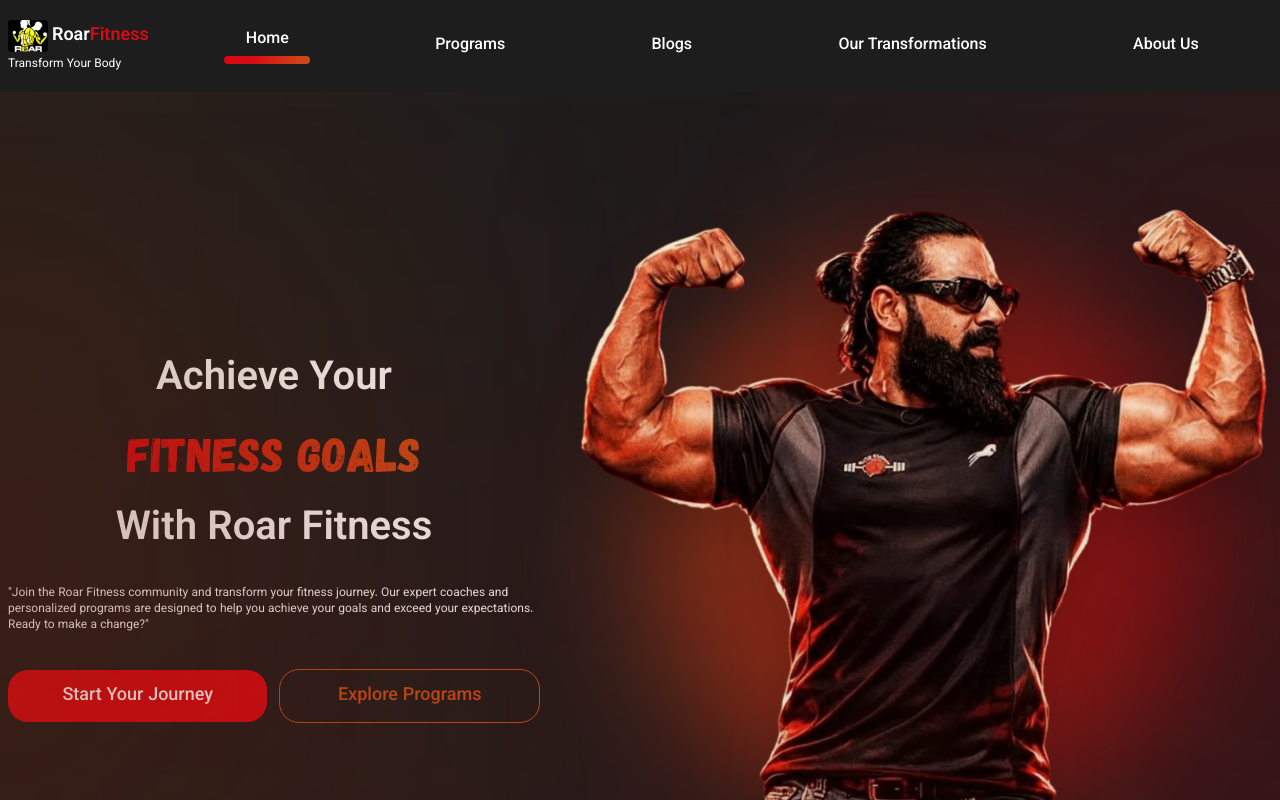
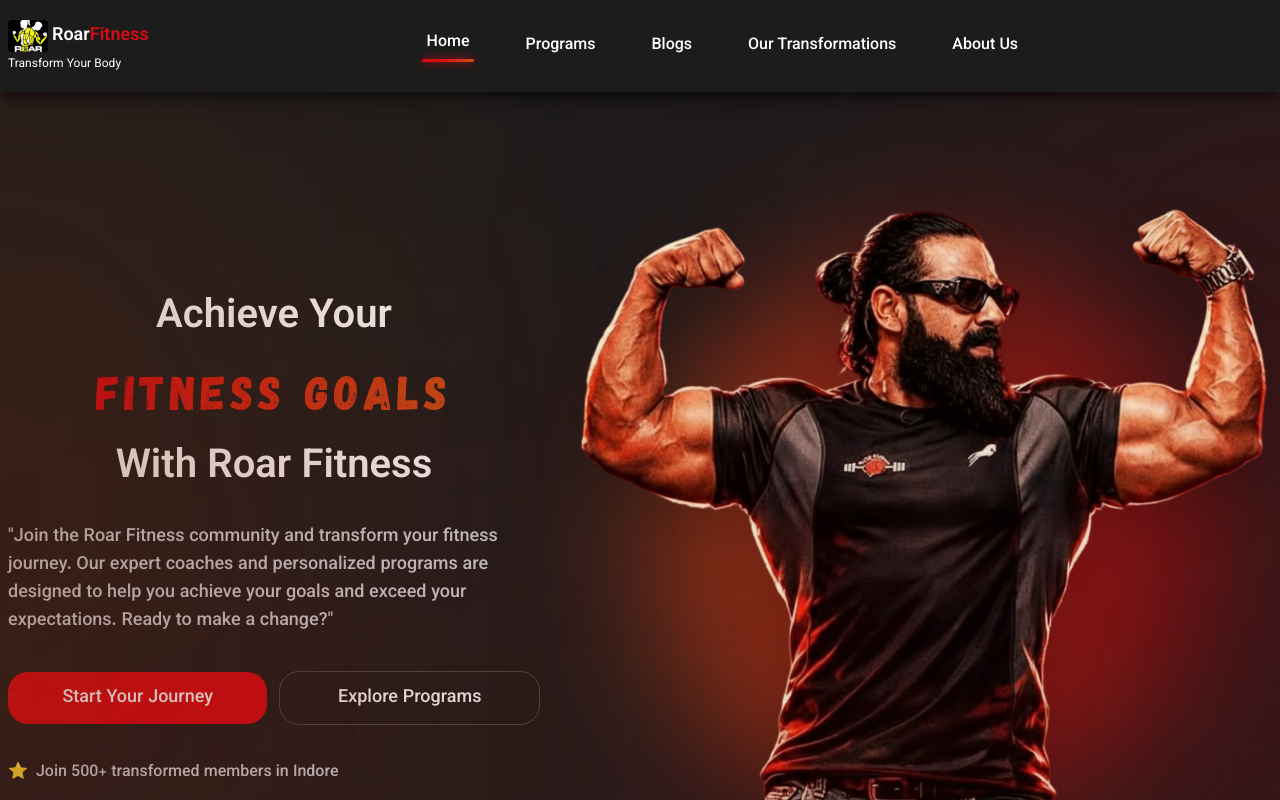
Before and after one commit to arya-5990/RoarFitnessIndore, a React (Vite) app: page / in a window 1280 px wide. Shown: the top 800 px of the page. Built offline with nearby package versions, Linux system fonts and the light colour scheme; no server answers; the database is empty.

Commit message:
feat: Implement core homepage UI components including Hero, HeroCta, Home, and Header.

```diff
--- a/src/components/Header.jsx
+++ b/src/components/Header.jsx
@@ -49,7 +49,7 @@
     <motion.header
       variants={headerVar}
       animate={hidden ? "hidden" : "visible"}
-      className="sticky top-0 z-50 bg-grey py-4 lg:py-5"
+      className="sticky top-0 z-50 bg-grey/95 py-4 backdrop-blur-sm shadow-lg shadow-black/50 lg:py-5"
     >
       <div className="container flex justify-between">
         <div className="mr-6 flex items-center gap-3 max-lg:flex-1 xl:gap-6">
@@ -58,7 +58,7 @@
           </Link>
 
         </div>
-        <nav className="hidden flex-1 items-center justify-around lg:flex">
+        <nav className="hidden flex-1 items-center justify-center gap-10 xl:gap-14 lg:flex">
           {navLinks.map((link) => (
             <Link
               key={link.id}
@@ -70,7 +70,7 @@
                   {link.title}
                 </div>
                 {link.url === pathname && (
-                  <div className="h-2 w-[200%] rounded-full bg-primary bg-gradient-to-r from-primary from-30% to-secondary" />
+                  <div className="h-[3px] w-[120%] rounded-full bg-primary bg-gradient-to-r from-primary from-30% to-secondary shadow-[0_0_8px_theme('colors.primary')]" />
                 )}
               </div>
             </Link>
--- a/src/components/Hero.jsx
+++ b/src/components/Hero.jsx
@@ -25,7 +25,7 @@
                 Achieve Your
               </div>
               <div className="font-gagalin text-2xl sm:text-3xl lg:text-4xl xl:text-5xl">
-                <span className="bg-gradient-to-r from-primary to-secondary bg-clip-text text-transparent">
+                <span className="bg-gradient-to-r from-primary to-secondary bg-clip-text tracking-widest text-transparent">
                   Fitness Goals
                 </span>
               </div>
@@ -47,7 +47,7 @@
             <img
               src={heroImg}
               alt="Bodybuilder posing"
-              className="h-auto w-full max-w-[400px] object-contain drop-shadow-2xl sm:max-w-[500px] lg:max-w-[600px] xl:max-w-[700px]"
+              className="h-auto w-full max-w-[400px] drop-shadow-2xl sm:max-w-[500px] lg:max-w-[600px] xl:max-w-[700px] object-contain"
             />
           </motion.div>
         </div>
--- a/src/components/HeroCta.jsx
+++ b/src/components/HeroCta.jsx
@@ -8,19 +8,23 @@
       animate="visible"
       className="space-y-4 max-lg:col-span-2 lg:row-start-2 lg:space-y-6 xl:space-y-9"
     >
-      <div className="xl:test-sm text-xs">
+      <div className="text-base font-medium leading-relaxed text-gray-300 xl:text-lg">
         "Join the Roar Fitness community and transform your fitness journey. Our
         expert coaches and personalized programs are designed to help you
         achieve your goals and exceed your expectations. Ready to make a
         change?"
       </div>
       <div className="flex items-center justify-between gap-3">
-        <button className="w-full rounded-xl bg-primary py-3 text-sm font-light lg:rounded-2xl lg:text-base lg:font-medium xl:rounded-[20px] xl:text-lg">
+        <button className="w-full rounded-xl bg-primary py-3 text-sm font-light transition-all duration-300 hover:bg-primaryVar1 hover:shadow-[0_0_15px_theme('colors.primary')] lg:rounded-2xl lg:text-base lg:font-medium xl:rounded-[20px] xl:text-lg">
           Start Your Journey
         </button>
-        <button className="w-full rounded-xl border border-secondary bg-transparent py-3 text-sm font-light text-secondary lg:rounded-2xl lg:text-base lg:font-medium xl:rounded-[20px] xl:text-lg">
+        <button className="w-full rounded-xl border border-white/20 bg-transparent py-3 text-sm font-light text-white transition-all duration-300 hover:bg-white/10 hover:shadow-[0_0_15px_rgba(255,255,255,0.3)] lg:rounded-2xl lg:text-base lg:font-medium xl:rounded-[20px] xl:text-lg">
           Explore Programs
         </button>
+      </div>
+      <div className="mt-6 flex items-center gap-2 text-sm font-medium text-gray-300 lg:text-base">
+        <span>⭐</span>
+        <span>Join 500+ transformed members in Indore</span>
       </div>
     </motion.div>
   );
--- a/src/components/Home.jsx
+++ b/src/components/Home.jsx
@@ -4,8 +4,9 @@
 import Faq from "./Faq";
 import Hero from "./Hero";
 import OurWebsite from "./OurWebsite";
+import Services from "./Services";
+import Transformations from "./Transformations";
 import Plans from "./Plans";
-import Services from "./Services";
 import Testimonials from "./Testimonials";
 import Trainers from "./Trainers";
 
@@ -15,6 +16,7 @@
             <Hero />
             <OurWebsite />
             <Services />
+            <Transformations />
             <Plans />
             <Testimonials />
             <Trainers />
```
